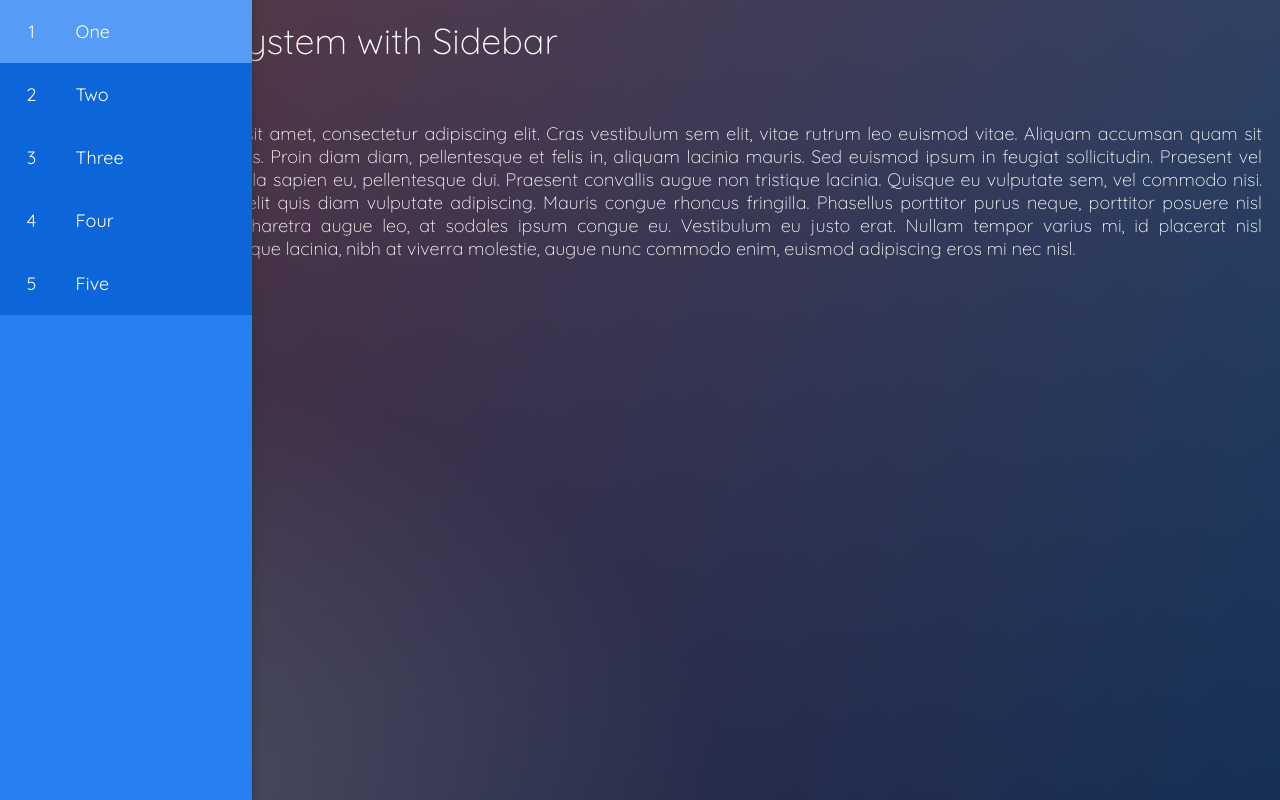
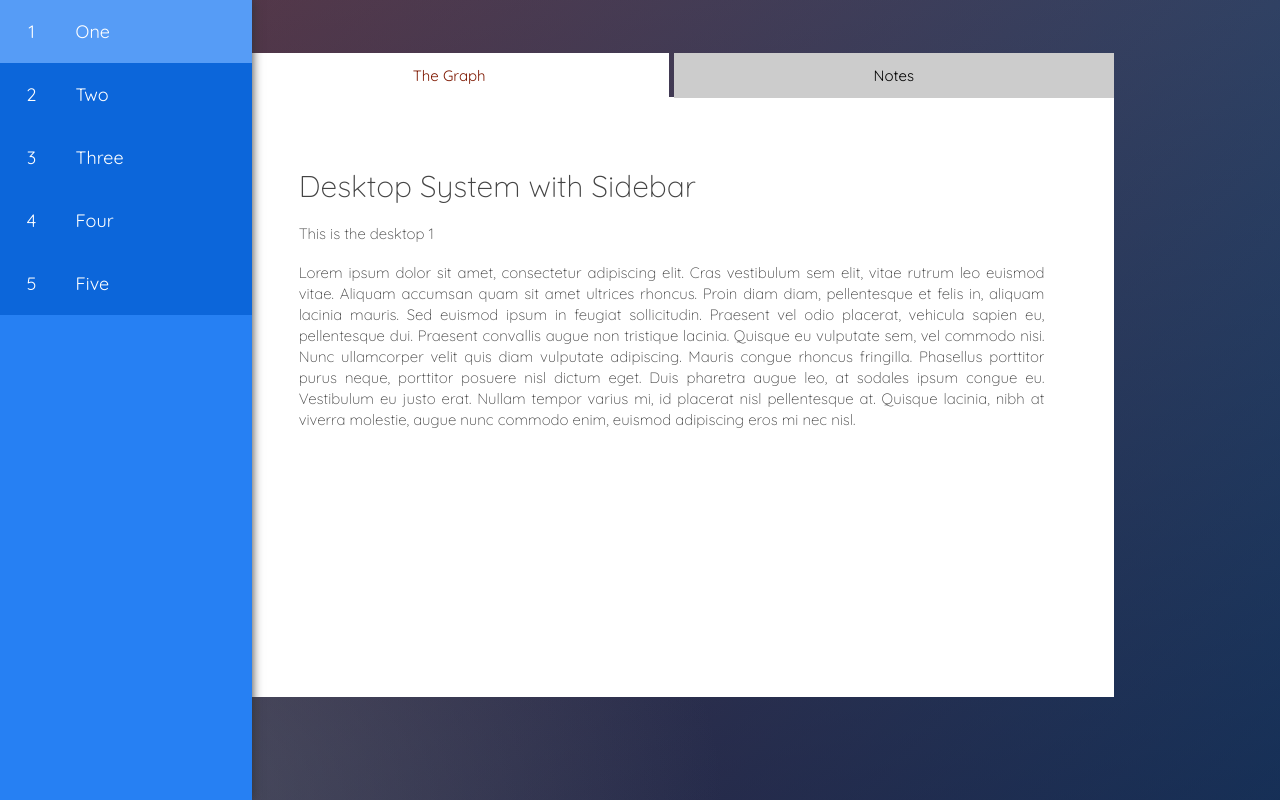
Before and after one commit to hibernationTheory/rodAndCones, a Django app: page /projects/project_d3_playground in a window 1280 px wide. Run offline with Django 3.2, Linux system fonts and the light colour scheme; parts of the project's set-up code (start-up, migrations or seed data) failed here and were passed over; some libraries are stand-ins or nearby versions.

Commit message:
add a tab menu structure

```diff
--- a/rodAndCones/static/projects/css/project_d3_playground/style.css
+++ b/rodAndCones/static/projects/css/project_d3_playground/style.css
@@ -1,12 +1,14 @@
-@import url(http://fonts.googleapis.com/css?family=Quicksand:400,300);
-@import url(http://fonts.googleapis.com/css?family=Open+Sans:400,300);
-*, *:before, *:after {
+@import url('http://fonts.googleapis.com/css?family=Quicksand:400,300');
+@import url('http://fonts.googleapis.com/css?family=Open+Sans:400,300');
+*,
+*:before,
+*:after {
   box-sizing: border-box;
   margin: 0;
   padding: 0;
 }
-
-html, body {
+html,
+body {
   height: 100%;
   width: 100%;
   color: white;
@@ -15,7 +17,6 @@ html, body {
   font-family: 'Quicksand', 'Open Sans', 'Helvetica Neue', 'Helvetica', sans-serif;
   background: radial-gradient(ellipse at bottom left, rgba(104, 128, 138, 0.4) 10%, rgba(138, 114, 76, 0) 40%), linear-gradient(to bottom, rgba(57, 173, 219, 0.25), rgba(42, 60, 87, 0.4)), linear-gradient(135deg, #670d10, #092756);
 }
-
 nav {
   position: absolute;
   top: 0;
@@ -63,7 +64,6 @@ nav > ul > li > div:nth-child(2) {
   text-align: left;
   padding-left: 0.7rem;
 }
-
 .desktop {
   position: absolute;
   top: 0;
@@ -86,23 +86,91 @@ nav > ul > li > div:nth-child(2) {
   text-align: justify;
   margin: 0 0 1rem 0;
 }
-
 #one {
   background: radial-gradient(ellipse at bottom left, rgba(104, 128, 138, 0.4) 10%, rgba(138, 114, 76, 0) 40%), linear-gradient(to bottom, rgba(57, 173, 219, 0.25), rgba(42, 60, 87, 0.4)), linear-gradient(135deg, #670d10, #092756);
 }
-
 #two {
   background: linear-gradient(135deg, #723362, #9d223c);
 }
-
 #three {
   background: linear-gradient(135deg, #2c539e, #63967d);
 }
-
 #four {
   background: linear-gradient(135deg, rgba(244, 226, 156, 0) 0%, #3b293a 100%), linear-gradient(to right, #f4e29c 0%, #826057 100%);
 }
-
 #five {
   background: linear-gradient(45deg, rgba(194, 233, 221, 0.5) 1%, rgba(104, 119, 132, 0.5) 100%), linear-gradient(-45deg, #494d71 0%, rgba(217, 230, 185, 0.5) 80%);
 }
+.clear {
+  clear: both;
+}
+.tabbed-menu {
+  top:34px;
+  font-size: 15px;
+  width: 75%;
+  min-width: 850px;
+  margin: 0px auto;
+  position: relative;
+}
+.tabbed-menu * {
+  color: #444;
+  box-sizing: border-box;
+  -moz-box-sizing: border-box;
+  -o-box-sizing: border-box;
+  -webkit-box-sizing: border-box;
+}
+.tabbed-menu .tabs {
+  position: relative;
+  top: 1px;
+  text-align: center;
+  line-height: 5px;
+  min-width: 850px;
+}
+.tabbed-menu .tabs li {
+  padding: 20px;
+  background: #CCC;
+  display: inline-block;
+  color: #000;
+  width: 49.73%;
+  -webkit-transition: all 0.3s ease-in-out;
+  -moz-transition: all 0.3s ease-in-out;
+  -o-transition: all 0.3s ease-in-out;
+  -ms-transition: all 0.3s ease-in-out;
+  transition: all 0.3s ease-in-out;
+  font-size: 1.0em;
+}
+.tabs li.selected {
+  background: #FFF;
+  color: #7E1801;
+}
+.tabs li:hover {
+  cursor: pointer;
+  background: #55533A;
+  color: #FFF;
+}
+.tabs li.selected:hover {
+  color: #55533A;
+  background: #FFF;
+}
+.tabbed-menu .page {
+  text-align: justify;
+}
+.tabbed-menu .content {
+  padding:70px;
+  overflow: hidden;
+  min-height: 600px;
+  text-align: justify;
+}
+.tabbed-menu .content p {
+  padding: 0;
+  marging: 0;
+  text-align: left;
+  line-height: 1.4em;
+  text-align: justify;
+}
+.tabbed-menu .contentWrapper {
+  width: 100%;
+  min-width: 850px;
+  postiion: relative;
+  background: #FFF;
+}
--- a/rodAndCones/static/projects/js/project_d3_playground/main.js
+++ b/rodAndCones/static/projects/js/project_d3_playground/main.js
@@ -40,3 +40,21 @@ document.getElementById('link-five').addEventListener('click', function () {
 }, false);
 
 show(document.getElementById('one'));
+
+
+// TABS
+
+$(document).ready(function() {
+  $('.tabs li').click(function(){               //on tab click
+    if ($(this).hasClass('selected')===false) { //if tab is not selected
+      $('.tabs li').removeClass('selected');    //remove class 'selected'
+      $(this).addClass('selected');             //mark selected tab
+    }
+    var tabSelection = $(this).attr('id');    //determine tab relation
+    $('.content').fadeOut('fast', function(){ //fade out content
+      $('div .page').css('display','none');   //hide all content
+      $('.'+tabSelection).css('display',"");  //display selected tab
+      $('.content').fadeIn('slow');           //fade the content in slowly
+    });
+  });
+});
--- a/rodAndCones/templates/projects/project_d3_playground/main.html
+++ b/rodAndCones/templates/projects/project_d3_playground/main.html
@@ -10,6 +10,7 @@
 		<link type="text/less" rel="stylesheet" charset="utf-8" href="{% static 'projects/css/project_d3_playground/style.css' %}" />
 		{% endcompress %}
 	</head>
+
 	<body>
 
 		<nav>
@@ -38,9 +39,23 @@
 		</nav>
 
 		<div id="one" class="desktop">
-			<h1>Desktop System with Sidebar</h1>
-			<p>This is the desktop 1</p>
-			<p>Lorem ipsum dolor sit amet, consectetur adipiscing elit. Cras vestibulum sem elit, vitae rutrum leo euismod vitae. Aliquam accumsan quam sit amet ultrices rhoncus. Proin diam diam, pellentesque et felis in, aliquam lacinia mauris. Sed euismod ipsum in feugiat sollicitudin. Praesent vel odio placerat, vehicula sapien eu, pellentesque dui. Praesent convallis augue non tristique lacinia. Quisque eu vulputate sem, vel commodo nisi. Nunc ullamcorper velit quis diam vulputate adipiscing. Mauris congue rhoncus fringilla. Phasellus porttitor purus neque, porttitor posuere nisl dictum eget. Duis pharetra augue leo, at sodales ipsum congue eu. Vestibulum eu justo erat. Nullam tempor varius mi, id placerat nisl pellentesque at. Quisque lacinia, nibh at viverra molestie, augue nunc commodo enim, euismod adipiscing eros mi nec nisl.</p>
+			<div class="tabbed-menu">
+
+		        <ul class="tabs">
+		            <li id="tab1" class="selected">The Graph</li>
+		            <li id="tab2">Notes</li>
+		        </ul>
+
+		   		<div class="contentWrapper">
+					<div class="content">
+						<div class="page tab1" style="display:block;">
+							<h1>Desktop System with Sidebar</h1>
+							<p>This is the desktop 1</p>
+							<p>Lorem ipsum dolor sit amet, consectetur adipiscing elit. Cras vestibulum sem elit, vitae rutrum leo euismod vitae. Aliquam accumsan quam sit amet ultrices rhoncus. Proin diam diam, pellentesque et felis in, aliquam lacinia mauris. Sed euismod ipsum in feugiat sollicitudin. Praesent vel odio placerat, vehicula sapien eu, pellentesque dui. Praesent convallis augue non tristique lacinia. Quisque eu vulputate sem, vel commodo nisi. Nunc ullamcorper velit quis diam vulputate adipiscing. Mauris congue rhoncus fringilla. Phasellus porttitor purus neque, porttitor posuere nisl dictum eget. Duis pharetra augue leo, at sodales ipsum congue eu. Vestibulum eu justo erat. Nullam tempor varius mi, id placerat nisl pellentesque at. Quisque lacinia, nibh at viverra molestie, augue nunc commodo enim, euismod adipiscing eros mi nec nisl.</p>
+					    </div>
+					</div>
+				</div>
+			</div>
 		</div>
 
 		<div id="two" class="desktop">
```
